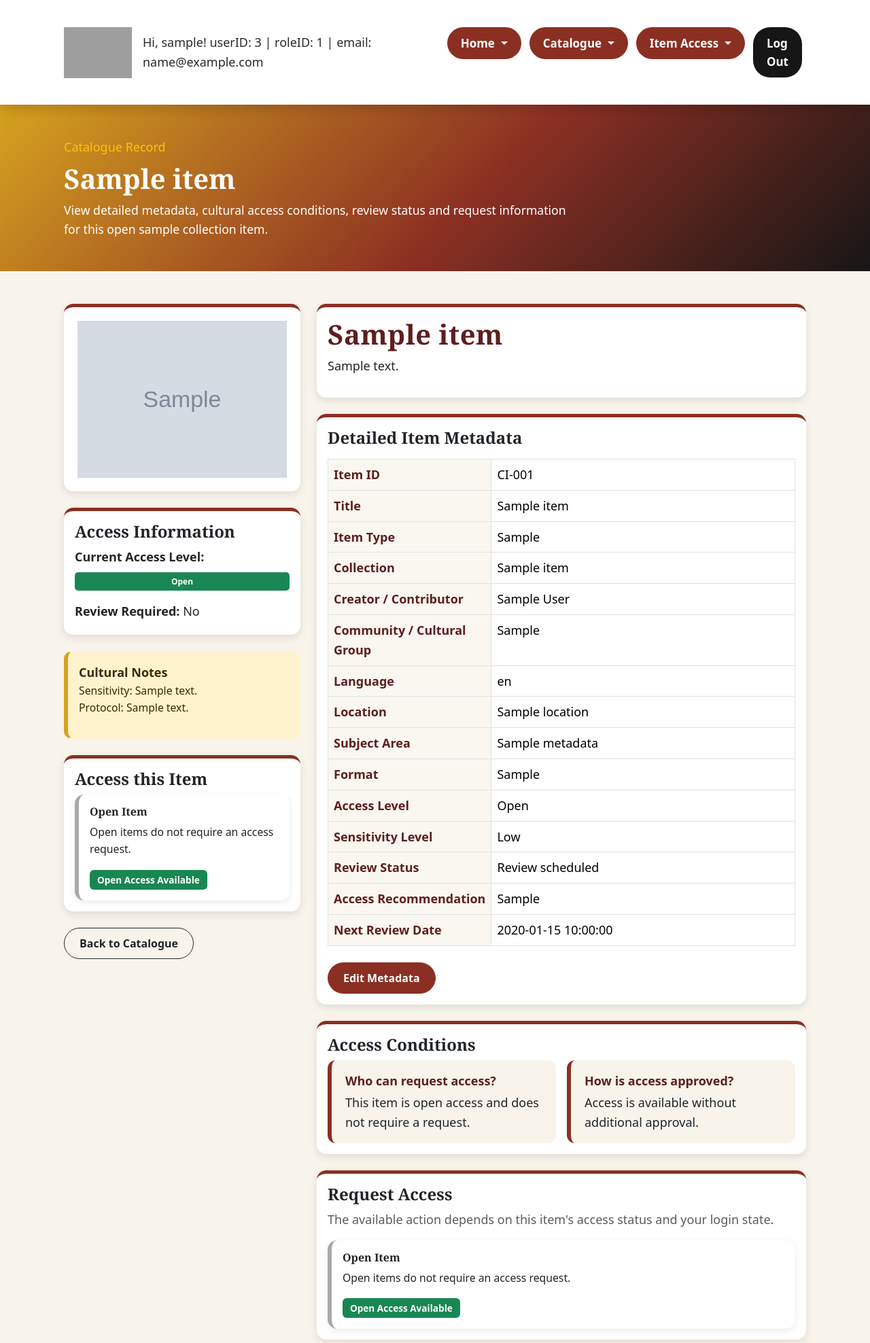
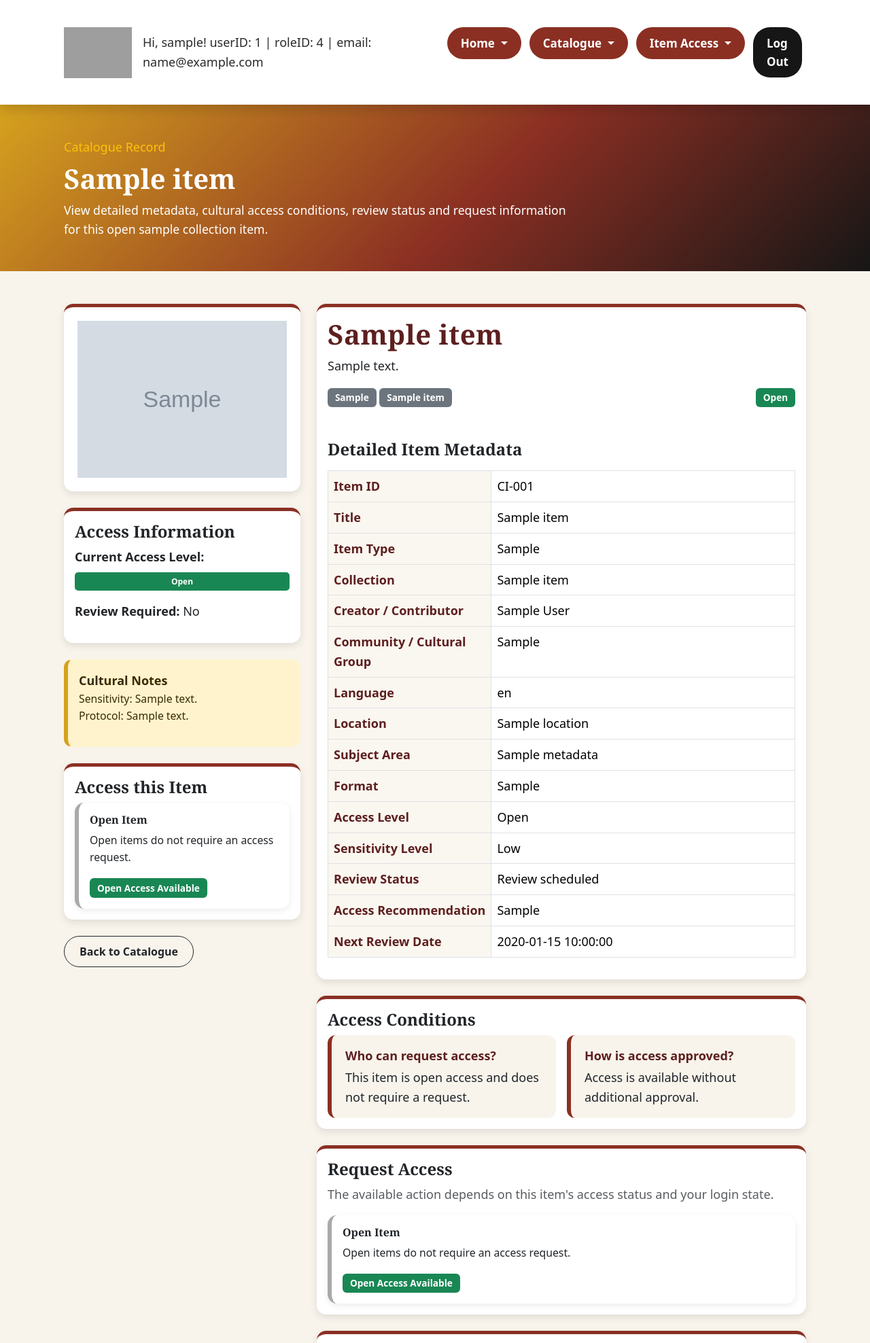
Before and after one commit to carriegale2710/indigenous-library, a Flask app: template project/templates/item-details.html in a window 1280 px wide. Shown: the top 1976 px of the page at 68% size. Run offline with Flask 3, Linux system fonts and the light colour scheme; the visitor is signed in with stand-in values (Sample User, id 1); data comes from the database, SQL or seed files in the repository; the template is opened without the code that fills it: most values are stand-ins (such as "Sample title", 1, 10 or a date in 2020); grey boxes marked "Sample" are stand-in pictures; some libraries are stand-ins or nearby versions; grey boxes are pictures that could not be loaded.

Commit message:
add role-dynamic buttons/features

```diff
--- a/project/templates/item-details.html
+++ b/project/templates/item-details.html
@@ -42,6 +42,7 @@
           </div>
         </div>
 
+
         <!-- Access Information -->
         <div class="card item-card mb-4">
           <div class="card-body">
@@ -66,14 +67,27 @@
               <strong>Review Required:</strong>
               {{ "No" if item.statusName == "Open" else "Yes" }}
             </p>
-            {% if item.statusName != 'Open'
-            and not existing_request
-            and session.get('userID') == 3 or session.get('userID') == 4
-            %}
+
+            <div class="d-flex flex-column justify-content-between mt-3">
+            {% if session.get('roleID') in [1, 2, 3] %}
+
+            <a href="{{ url_for('assessment.item_assessment', item_id=item.itemID) }}" class="btn btn-primary small">
+                 Go to Item Assessment Panel
+              </a>
+              {% elif item.statusName != 'Open' and not g.user  %}
+              <a href="{{ url_for('auth.login') }}" class="btn btn-primary">Login to Request Access</a>
+
+            {% elif item.statusName != 'Open' and g.user and not existing_request%}
             <a href="{{ url_for('views.request_access', item_id=item.itemID) }}" class="btn btn-primary">
               Request Access
             </a>
+            {% elif item.statusName != 'Open' and existing_request %}
+            <a href="{{ url_for('views.request_access', item_id=item.itemID) }}" class="btn btn-secondary disabled">
+              Request submitted
+            </a>
             {% endif %}
+            </div>
+
           </div>
         </div>
 
@@ -90,17 +104,11 @@
             {% endif %}
           </p>
         </div>
+
         <!-- Request Access Display State -->
         <div class="card item-card mb-4">
           <div class="card-body">
             <h2 class="h4 fw-bold">Access this Item</h2>
-
-            {% if item.statusName != 'Open' %}
-            <p class="small text-muted">
-              Users must provide a reason for requesting access. Requests are reviewed by authorised library staff and
-              may involve community consultation.
-            </p>
-            {% endif %}
 
             {% if item.statusName == 'Open' %}
             <div class="request-state-card role-public">
@@ -109,7 +117,21 @@
               <div class="badge bg-success">Open Access Available</div>
             </div>
 
-            {% elif session.get('roleID') == 1 or session.get('roleID') == 2 %}
+            {% elif item.statusName != 'Open' and not g.user %}
+            <p class="small text-muted">
+              Users must provide a reason for requesting access. Requests are reviewed by authorised library staff and
+              may involve community consultation.
+            </p>
+            <div class="request-state-card role-system">
+              <h3 class="h6 fw-bold">Login Required</h3>
+              <p class="small">
+                Please log in before submitting an access request for this item.
+              </p>
+              <a href="{{ url_for('auth.login') }}" class="btn btn-primary">Login to Request Access</a>
+            </div>
+
+
+            {% elif session.get('roleID') != 4 and not existing_request %}
             <div class="request-state-card role-system">
               <h3 class="h6 fw-bold">Review Item Access Requests</h3>
               <p class="small">
@@ -128,7 +150,7 @@
               </p>
             </div>
 
-            {% elif session.get('roleID') == 4 or session.get('roleID') == 3 %}
+            {% elif session.get('roleID') == 4 %}
             <div class="request-state-card role-ce-adm">
               <h3 class="h6 fw-bold">Restricted Item</h3>
               <p class="small">
@@ -140,21 +162,13 @@
               </a>
             </div>
 
-            {% else %}
-            <div class="request-state-card role-system">
-              <h3 class="h6 fw-bold">Login Required</h3>
-              <p class="small">
-                Please log in before submitting an access request for this item.
-              </p>
-              <a href="{{ url_for('auth.login') }}" class="btn btn-primary">Login to Request Access</a>
-            </div>
 
             {% endif %}
 
           </div>
         </div>
+
         <!-- Back to Catalogue -->
-
         <div class="card-body">
           <a href="{{ url_for('views.catalogue') }}" class="btn btn-outline-dark">Back to Catalogue</a>
         </div>
@@ -167,17 +181,22 @@
         <div class="card item-card mb-4">
           <div class="card-body">
             <h2 class="fw-bold portal-heading">{{ item.title }}</h2>
-
             <p>{{ item.summary }}</p>
 
-
+          <div class="d-flex justify-content-between align-items-center mb-3">
+              <div>
+                <span class="badge bg-secondary">{{ item.itemType|title }}</span>
+                <span class="badge bg-secondary">{{ item.collectionName }}</span>
+              </div>
+              <div>
+                <span class="badge {% if item.statusName == 'Open' %}status-open {% elif item.statusName == 'Restricted' %}status-restricted {% elif item.statusName == 'Culturally Sensitive' %}status-sensitive {% elif item.statusName == 'Pending' %}status-pending {% else %}bg-secondary {% endif %}">
+                  {{ item.statusName }}
+                </span>
               </div>
           </div>
 
-
-
+          </div>
           <!-- Metadata Table -->
-        <div class="card item-card mb-4">
             <div class="card-body">
               <h2 class="h4 fw-bold">Detailed Item Metadata</h2>
 
@@ -333,8 +352,33 @@
             <div class="request-state-card role-public">
               <h3 class="h6 fw-bold">Open Item</h3>
               <p class="small">Open items do not require an access request.</p>
-              <span class="badge bg-success">Open Access Available</span>
+              <div class="badge bg-success">Open Access Available</div>
             </div>
+
+            {% elif item.statusName != 'Open' and not g.user %}
+            <p class="small text-muted">
+              Users must provide a reason for requesting access. Requests are reviewed by authorised library staff and
+              may involve community consultation.
+            </p>
+            <div class="request-state-card role-system">
+              <h3 class="h6 fw-bold">Login Required</h3>
+              <p class="small">
+                Please log in before submitting an access request for this item.
+              </p>
+              <a href="{{ url_for('auth.login') }}" class="btn btn-primary">Login to Request Access</a>
+            </div>
+
+
+            {% elif session.get('roleID') != 4 and not existing_request %}
+            <div class="request-state-card role-system">
+              <h3 class="h6 fw-bold">Review Item Access Requests</h3>
+              <p class="small">
+                Review access requests for this item.
+              </p>
+              <a href="{{ url_for('assessment.item_assessment', item_id=item.itemID) }}" class="btn btn-primary">Review
+                requests</a>
+            </div>
+
             {% elif existing_request %}
             <div class="request-state-card role-system">
               <h3 class="h6 fw-bold">Request Already Submitted</h3>
@@ -343,24 +387,20 @@
                 }}.
               </p>
             </div>
-            {% elif session.get('userID') %}
+
+            {% elif session.get('roleID') == 4 %}
             <div class="request-state-card role-ce-adm">
               <h3 class="h6 fw-bold">Restricted Item</h3>
               <p class="small">
-                Restricted or culturally sensitive items require a logged-in
+                Restricted or culturally sensitive items require an
                 access request.
               </p>
-              <a href="{{ url_for('views.request_access', item_id=item.itemID) }}" class="btn btn-primary">Request
-                Access</a>
+              <a href="{{ url_for('views.request_access', item_id=item.itemID) }}" class="btn btn-primary">
+                Request Access
+              </a>
             </div>
-            {% else %}
-            <div class="request-state-card role-system">
-              <h3 class="h6 fw-bold">Login Required</h3>
-              <p class="small">
-                Please log in before submitting an access request for this item.
-              </p>
-              <a href="{{ url_for('auth.login') }}" class="btn btn-primary">Login to Request Access</a>
-            </div>
+
+
             {% endif %}
           </div>
         </div>
@@ -407,6 +447,7 @@
           </div>
         </div>
         {% endif %}
+      </section>
     </div>
   </div>
   </div>
```
Also changed, not shown: project/templates/item-assessment.html (+31 -13 lines). Lines whose indentation alone changed are shown as unchanged.
